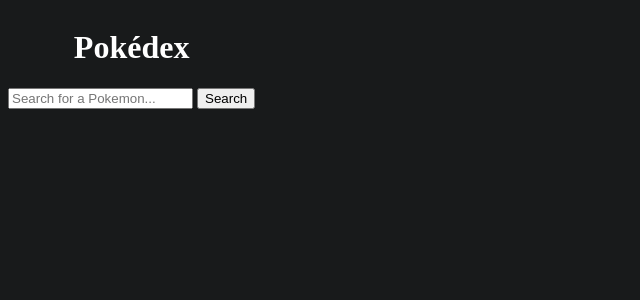
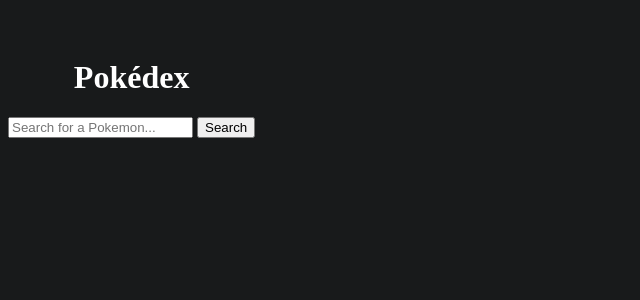
Before and after one commit to keenanmacneill/vite-pokemon-practice, a React (Vite) app: page / in a window 1280 px wide. Shown: the top 300 px of the page, without its empty margins (0-640 px from the left). Built offline with nearby package versions, Linux system fonts and the light colour scheme.

Commit message:
changes root columns from fr to rem

```diff
--- a/src/App.css
+++ b/src/App.css
@@ -7,7 +7,7 @@
   text-align: center;
   display: grid;
   grid-template-columns: repeat(2, 1fr);
-  grid-template-rows: .01fr 1fr 1fr;
+  grid-template-rows: 10rem 10rem 10rem;
 }
 
 #header {
--- a/src/AppContext.js
+++ /dev/null
@@ -1,2 +0,0 @@
-import { createContext } from "react";
-export default createContext()
```
